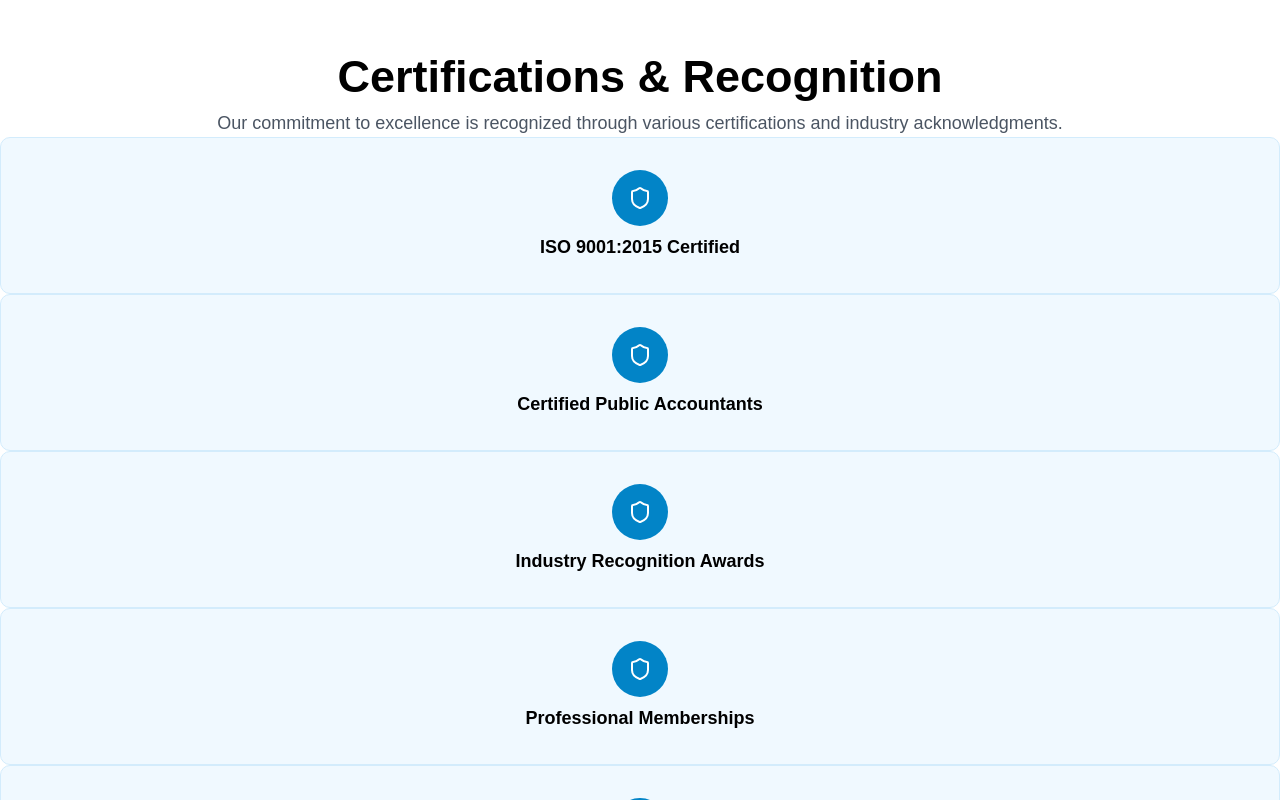
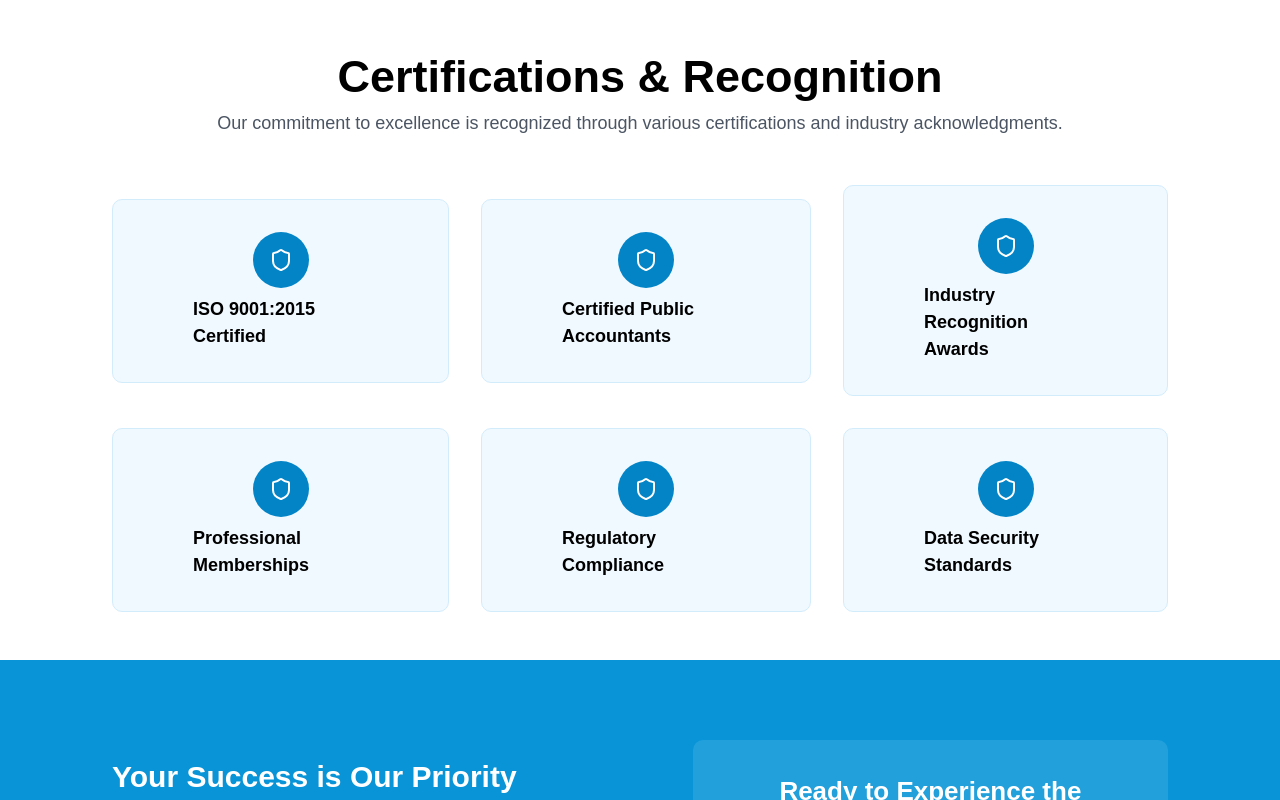
Before and after one commit to Smarkitals/smarkitalsStrategistNew, a Next.js app in the folder smarkitalstrate/: page /why-choose-us in a window 1280 px wide. Shown: the part 1580-2380 px from the top of the page. Built offline with nearby package versions, Linux system fonts and the light colour scheme.

Commit message:
Bug Resolved

```diff
--- a/smarkitalstrate/src/app/css/whyChooseUs.module.css
+++ b/smarkitalstrate/src/app/css/whyChooseUs.module.css
@@ -214,6 +214,15 @@
     gap: 2rem;
     justify-content: center;
 }
+   .certificationsCards {
+    display: grid ;
+    grid-template-columns: auto auto auto;
+    gap: 2rem;
+        justify-items: center;
+    align-items: center;
+    justify-content: center;
+    padding: 3rem 7rem;
+}
 
 }
 
@@ -226,15 +235,7 @@
         padding: 2rem;
         gap: 2rem;
     }
-    .certificationsCards {
-    display: grid ;
-    grid-template-columns: auto auto auto;
-    gap: 2rem;
-        justify-items: center;
-    align-items: center;
-    justify-content: center;
-    padding: 3rem 7rem;
-}
+
 
 
 .DifferentiatorsCards {
```
